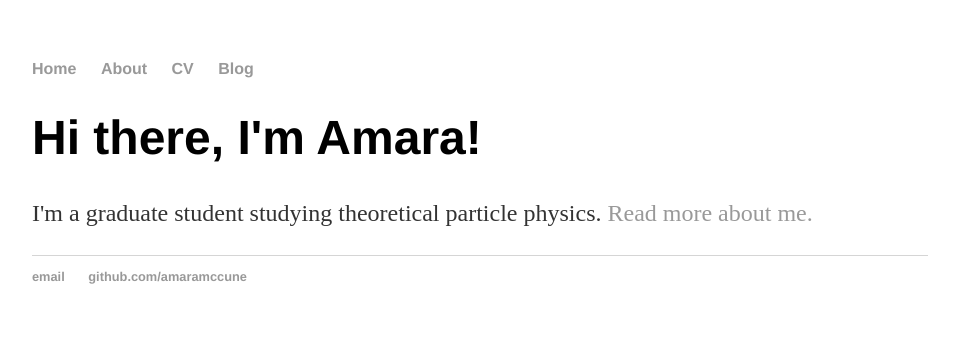
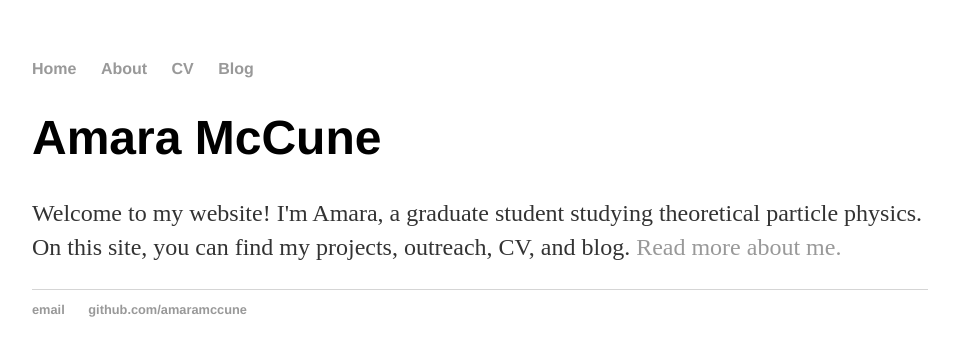
Before and after one commit to amaramccune/amaramccune.github.io, a Jekyll site: the page built from index.html, in a window 1280 px wide. Shown: the top 356 px of the page, without its empty margins (160-1119 px from the left). Built offline with Jekyll 4.4.1, drawn with Linux system fonts in a browser that asks for light colours.

Commit message:
Update index.html

```diff
--- a/index.html
+++ b/index.html
@@ -3,6 +3,6 @@ layout: default
 title: Amara McCune
 ---
 <div class="blurb">
-	<h1>Hi there, I'm Amara!</h1>
-	<p>I'm a graduate student studying theoretical particle physics. <a href="/about">Read more about me.</a></p>
+	<h1>Amara McCune</h1>
+	<p>Welcome to my website! I'm Amara, a graduate student studying theoretical particle physics. On this site, you can find my projects, outreach, CV, and blog. <a href="/about">Read more about me.</a></p>
 </div><!-- /.blurb -->
```
